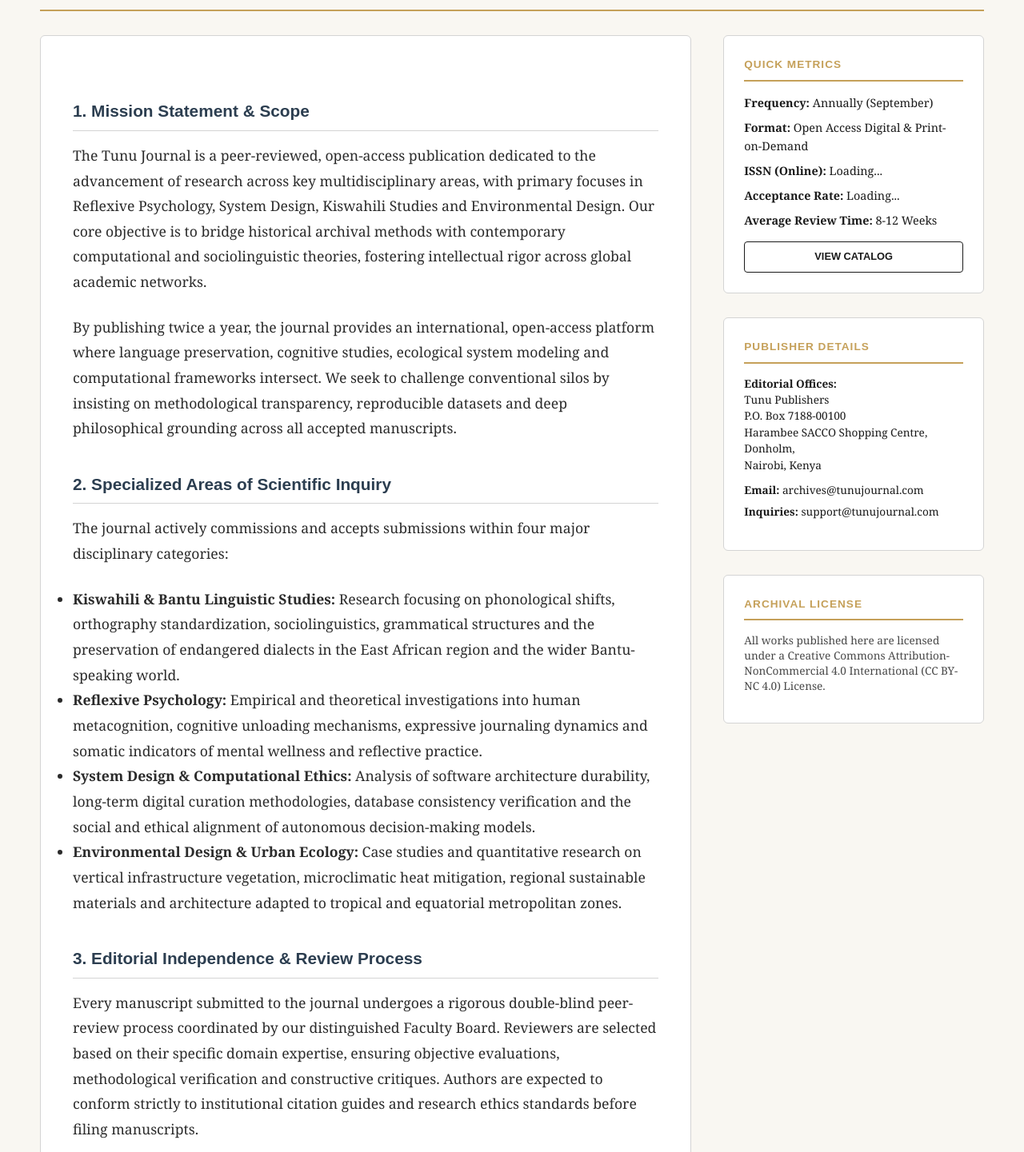
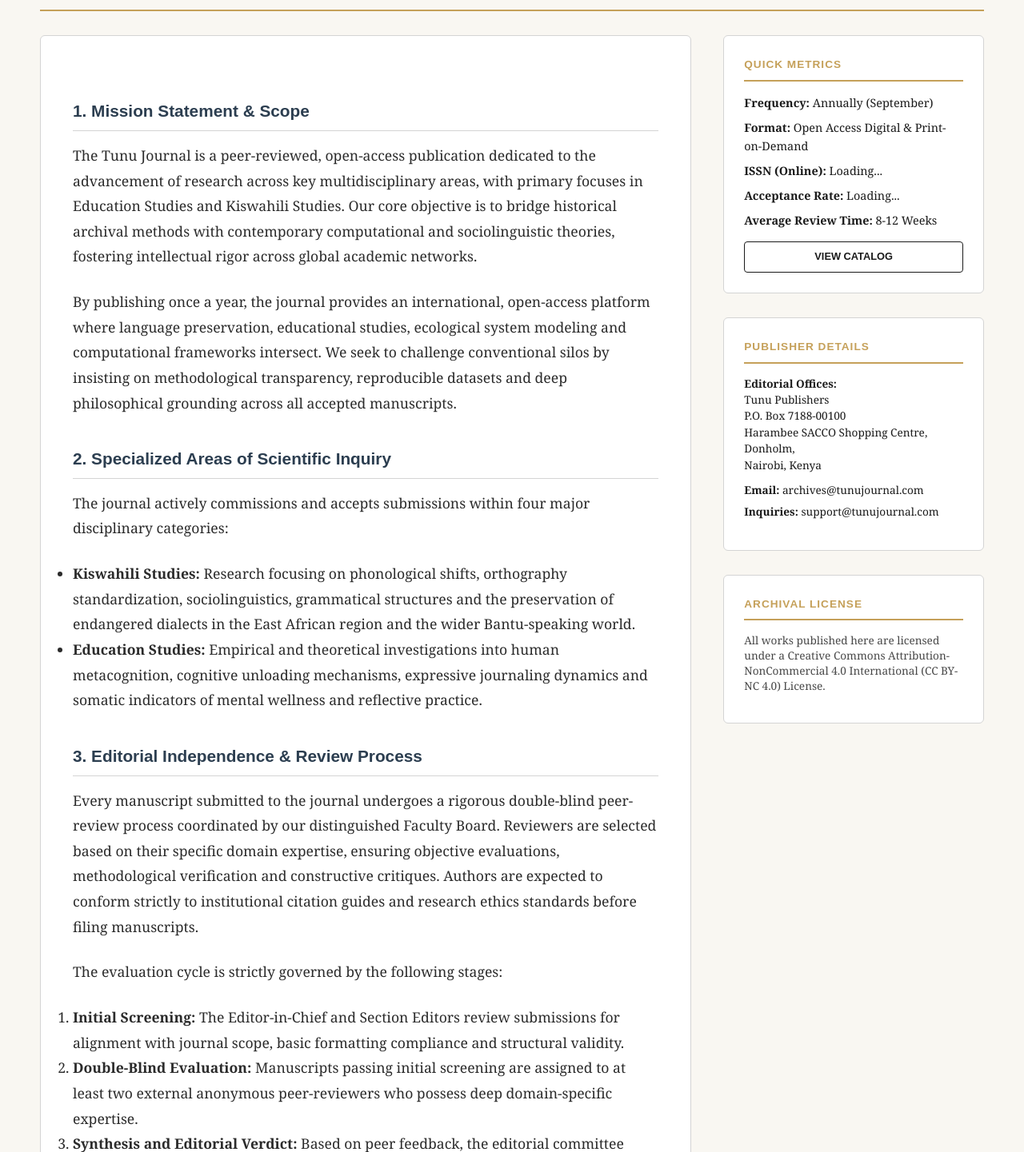
Before and after one commit to LutanTech/JOURNAL-BACKUP, a Flask app: page /about in a window 1280 px wide. Shown: the part 429-1870 px from the top of the page at 80% size. Run offline with Flask 3, Linux system fonts and the light colour scheme.

Commit message:
about correction

```diff
--- a/app.py
+++ b/app.py
@@ -1744,10 +1744,18 @@ def get_user_notifications():
     """
     user_id = session.get('user_id')
     if not user_id:
-        return jsonify({'status': 'error', 'message': 'Authentication required.'}), 401
-
-    # Fetch alerts mapped explicitly to user profile, chronologically ordered
-    notifications = Notification.query.filter_by(target_id=user_id).order_by(Notification.created_at.desc()).all()
+        notifications = Notification.query.filter(
+        (Notification.category == "system") | (Notification.category == "admin") | (Notification.category == "alerts") | (Notification.category == "manuscripts") |
+        (not Notification.is_read)).order_by(Notification.created_at.desc()).all()
+
+    else:
+        notifications = Notification.query.filter(
+        (Notification.category == "system") | (Notification.category == "admin") | (Notification.category == "alerts") | (Notification.category == "manuscripts") |
+        (
+            (Notification.target_id == user_id) &
+            (not Notification.is_read)
+        )
+        ).order_by(Notification.created_at.desc()).all()
 
     # Process output list
     serialized = []
@@ -1759,7 +1767,7 @@ def get_user_notifications():
             'desc': n.desc,
             'icon': n.icon,
             'created_at': n.created_at.strftime("%Y-%m-%d %H:%M:%S") if isinstance(n.created_at, datetime) else str(n.created_at),
-            'is_read': n.is_read
+            'is_read': n.is_read if n.is_read else False
         })
 
     return jsonify({'status': 'ok', 'notifications': serialized})
--- a/templates/about.html
+++ b/templates/about.html
@@ -20,16 +20,14 @@
     <div class="article-full-content">
         <div class="article-body-text">
             <h3>1. Mission Statement & Scope</h3>
-            <p>The Tunu Journal is a peer-reviewed, open-access publication dedicated to the advancement of research across key multidisciplinary areas, with primary focuses in Reflexive Psychology, System Design, Kiswahili Studies and Environmental Design. Our core objective is to bridge historical archival methods with contemporary computational and sociolinguistic theories, fostering intellectual rigor across global academic networks.</p>
-            <p>By publishing twice a year, the journal provides an international, open-access platform where language preservation, cognitive studies, ecological system modeling and computational frameworks intersect. We seek to challenge conventional silos by insisting on methodological transparency, reproducible datasets and deep philosophical grounding across all accepted manuscripts.</p>
+            <p>The Tunu Journal is a peer-reviewed, open-access publication dedicated to the advancement of research across key multidisciplinary areas, with primary focuses in Education Studies and Kiswahili Studies. Our core objective is to bridge historical archival methods with contemporary computational and sociolinguistic theories, fostering intellectual rigor across global academic networks.</p>
+            <p>By publishing once a year, the journal provides an international, open-access platform where language preservation, educational studies, ecological system modeling and computational frameworks intersect. We seek to challenge conventional silos by insisting on methodological transparency, reproducible datasets and deep philosophical grounding across all accepted manuscripts.</p>
 
             <h3>2. Specialized Areas of Scientific Inquiry</h3>
             <p>The journal actively commissions and accepts submissions within four major disciplinary categories:</p>
             <ul>
-                <li><strong>Kiswahili & Bantu Linguistic Studies:</strong> Research focusing on phonological shifts, orthography standardization, sociolinguistics, grammatical structures and the preservation of endangered dialects in the East African region and the wider Bantu-speaking world.</li>
-                <li><strong>Reflexive Psychology:</strong> Empirical and theoretical investigations into human metacognition, cognitive unloading mechanisms, expressive journaling dynamics and somatic indicators of mental wellness and reflective practice.</li>
-                <li><strong>System Design & Computational Ethics:</strong> Analysis of software architecture durability, long-term digital curation methodologies, database consistency verification and the social and ethical alignment of autonomous decision-making models.</li>
-                <li><strong>Environmental Design & Urban Ecology:</strong> Case studies and quantitative research on vertical infrastructure vegetation, microclimatic heat mitigation, regional sustainable materials and architecture adapted to tropical and equatorial metropolitan zones.</li>
+                <li><strong>Kiswahili Studies:</strong> Research focusing on phonological shifts, orthography standardization, sociolinguistics, grammatical structures and the preservation of endangered dialects in the East African region and the wider Bantu-speaking world.</li>
+                <li><strong>Education Studies:</strong> Empirical and theoretical investigations into human metacognition, cognitive unloading mechanisms, expressive journaling dynamics and somatic indicators of mental wellness and reflective practice.</li>
             </ul>
 
             <h3>3. Editorial Independence & Review Process</h3>
```
